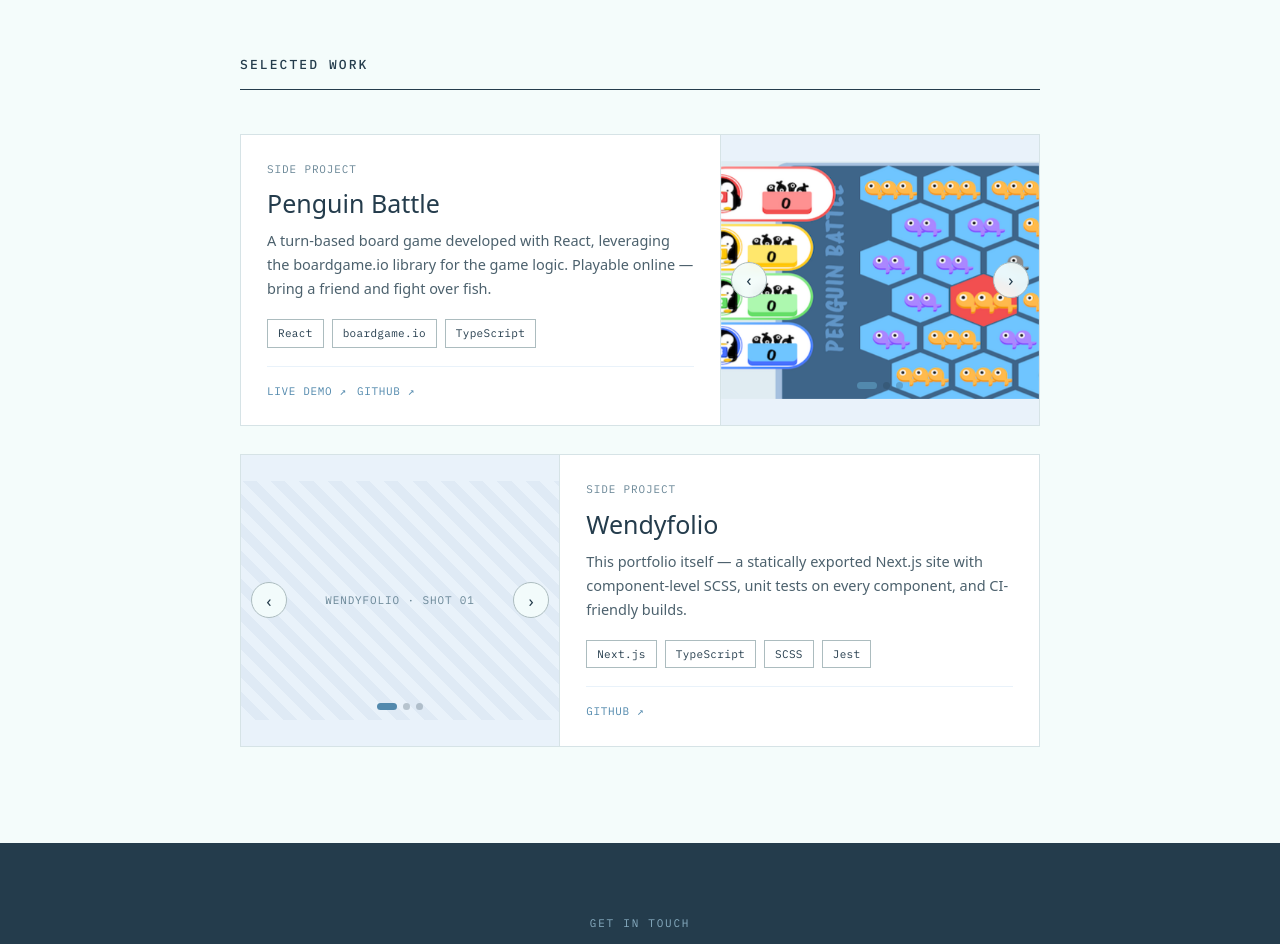
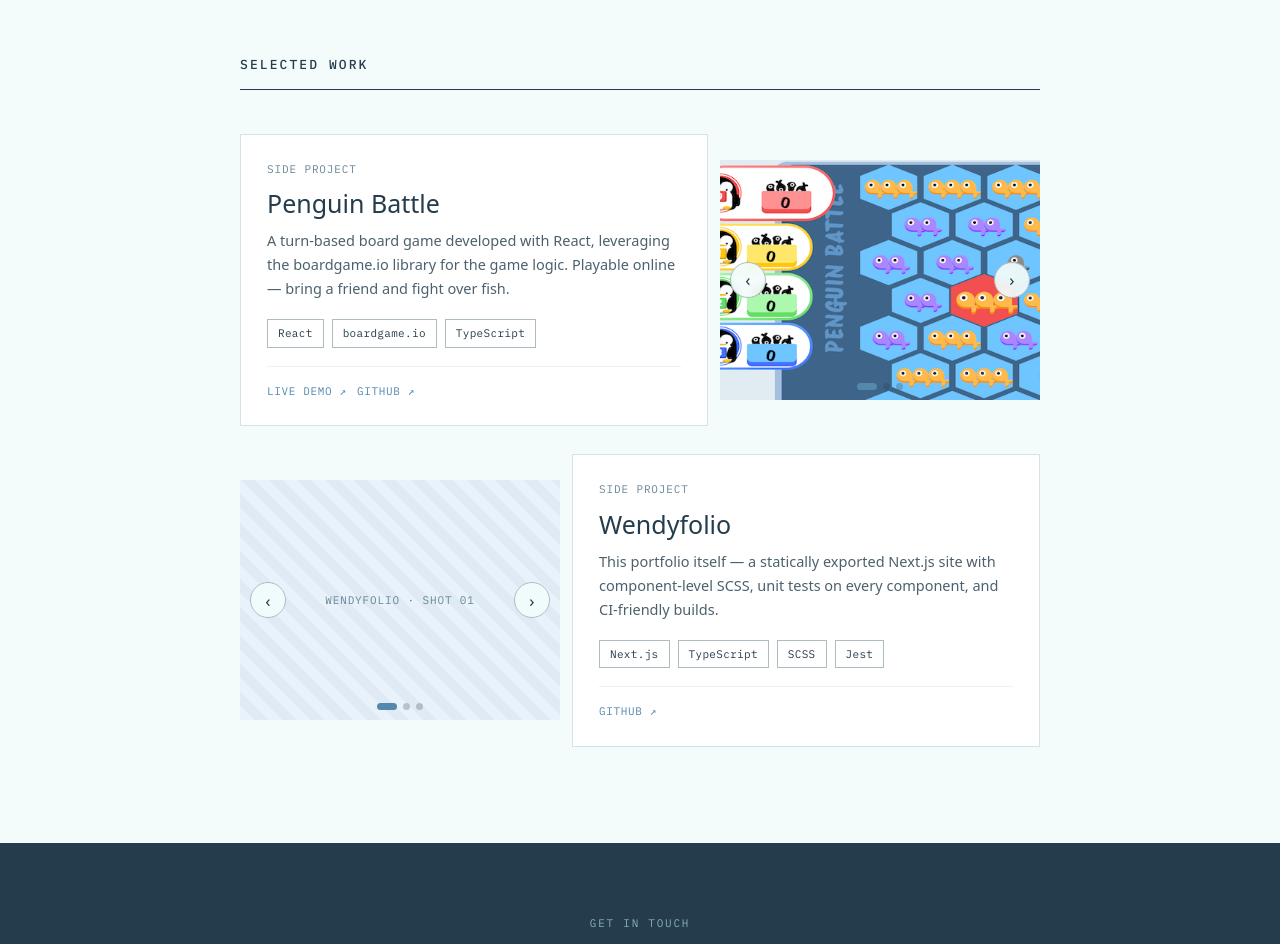
Before and after one commit to yuhueilee/wendyfolio, a Next.js app: page / in a window 1280 px wide. Shown: the part 2260-3204 px from the top of the page. Built offline with nearby package versions, Linux system fonts and the light colour scheme.

Commit message:
Adjust work card style

```diff
--- a/components/carousel/index.tsx
+++ b/components/carousel/index.tsx
@@ -22,11 +22,7 @@
 
     return (
         <div
-            className={`relative border-b border-card-line bg-tint wide:flex wide:min-w-0 wide:flex-[0_0_40%] wide:flex-col wide:justify-center wide:border-b-0 ${
-                imageLeft
-                    ? "wide:border-r wide:border-r-card-line"
-                    : "wide:border-l wide:border-l-card-line"
-            }`}
+            className={`relative wide:flex wide:min-w-0 wide:flex-[0_0_40%] wide:flex-col wide:justify-center`}
         >
             <div className="relative aspect-[4/3] w-full">
                 <Swiper
--- a/components/work/index.tsx
+++ b/components/work/index.tsx
@@ -14,8 +14,10 @@
                 const imageLeft = i % 2 === 1;
                 return (
                     <article
-                        className={`flex flex-col items-stretch overflow-hidden border border-card-line bg-white ${
-                            imageLeft ? "wide:flex-row" : "wide:flex-row-reverse"
+                        className={`flex flex-col items-stretch overflow-hidde wide:gap-3 ${
+                            imageLeft
+                                ? "wide:flex-row"
+                                : "wide:flex-row-reverse"
                         }`}
                         key={project.title}
                     >
@@ -25,7 +27,7 @@
                             imageLeft={imageLeft}
                         />
 
-                        <div className="flex min-w-0 flex-1 flex-col p-[clamp(20px,4.5vw,26px)] wide:flex-[1_1_60%]">
+                        <div className="flex min-w-0 flex-1 flex-col p-[clamp(20px,4.5vw,26px)] wide:flex-[1_1_60%] border border-card-line bg-white">
                             <span className="font-mono text-[11px] tracking-[0.08em] text-muted">
                                 {project.kind}
                             </span>
```
